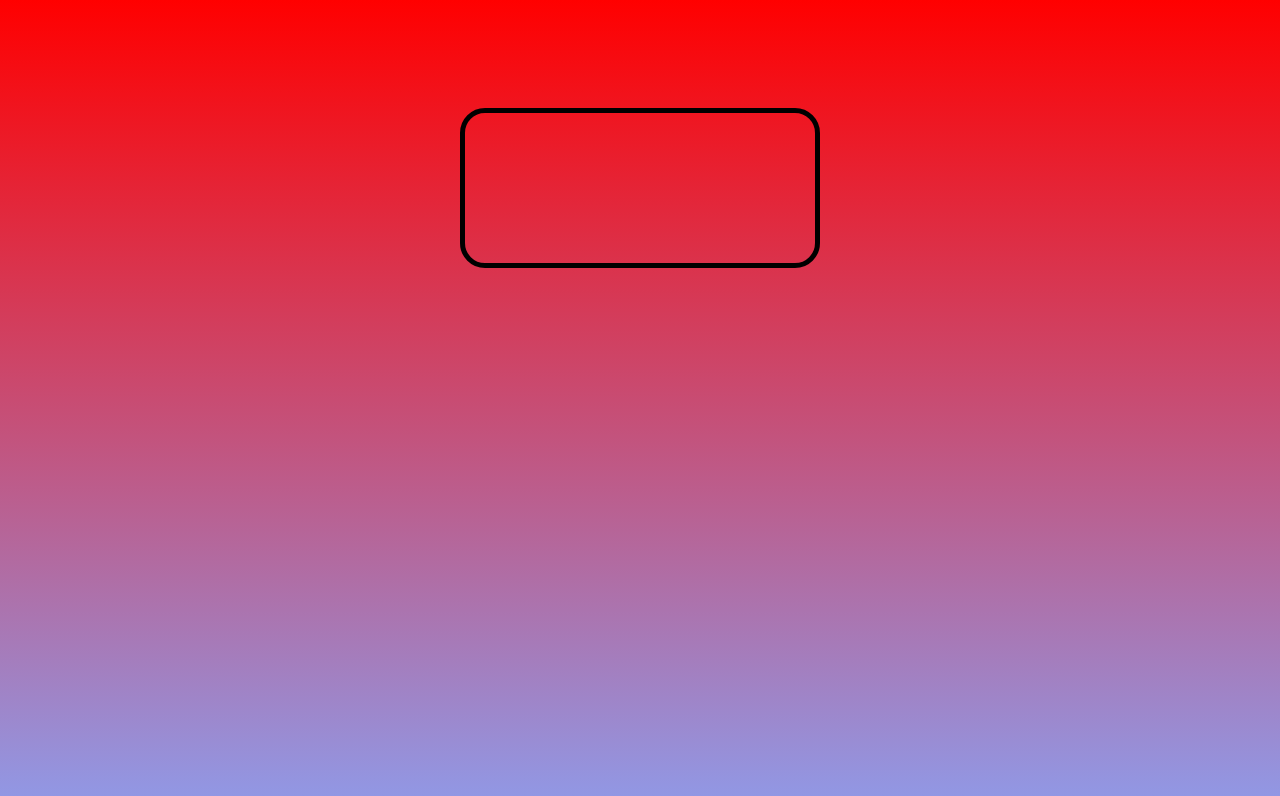
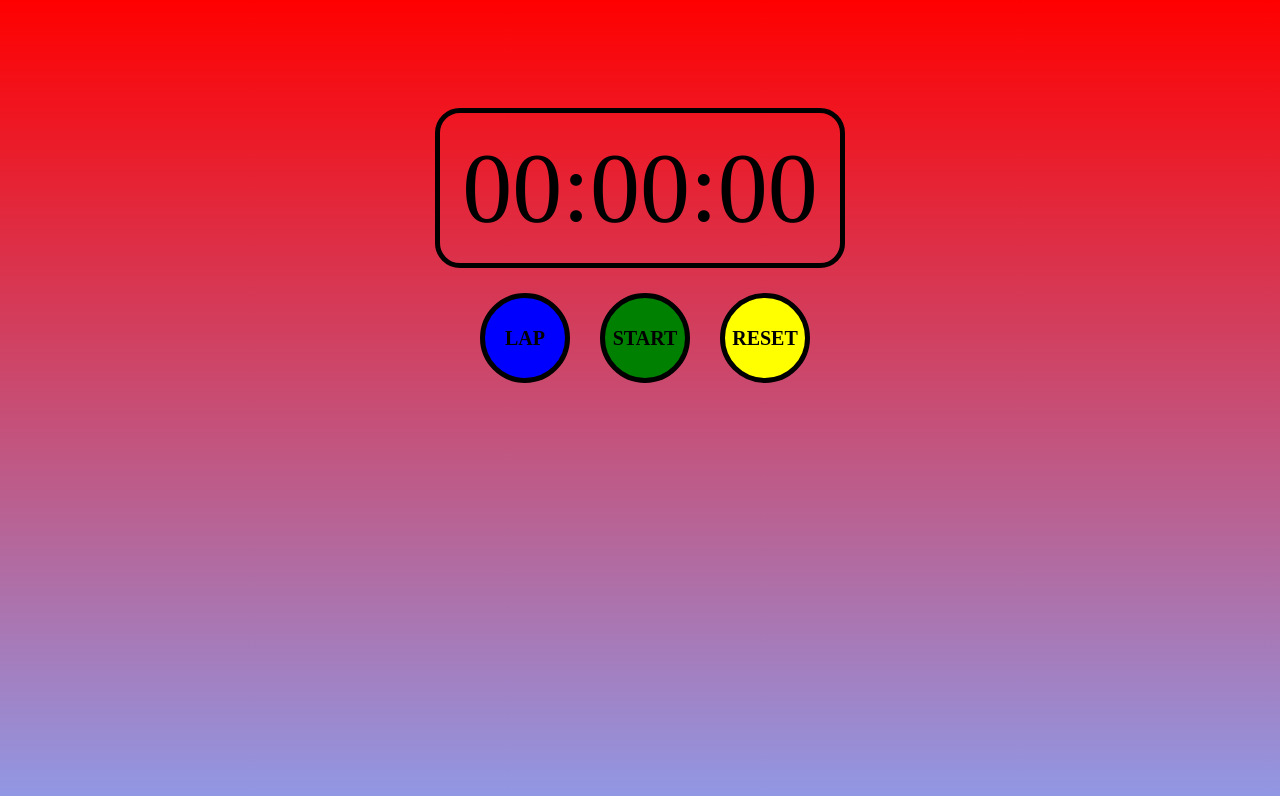
Before and after one commit to shaikwasef/stop_watch, a plain HTML site: page index.html in a window 1280 px wide. Drawn offline with Linux system fonts and the light colour scheme.

Commit message:
clock and buttons added along with start

```diff
--- a/css/style.css
+++ b/css/style.css
@@ -6,17 +6,70 @@ body{
 	top : 100px;
 	margin : auto;
 	height : 150px;
-	width : 350px;
+	width : 400px;
 	border : 5px solid black;
 	border-radius : 25px;
 	font-size : 50px;
 }
-#hour{
+#timer{
+	font-size : 100px;
 	position : absolute;
-	top : 10px;
-	left : 10px;
-	font-size : 100px;
+	height : 150px;
+	width : 400px;
+	text-align : center;
+	line-height: 150px;
 }
-#dot_1{
-	display: inline ;
+#start{
+	position : absolute;
+	top : 180px;
+	left : 160px;
+	background-color : green;
+	height : 80px;
+	width : 80px;
+	border-radius : 50%;
+	font-size : 20px;
+	text-align :center;
+	line-height: 80px;
+	font-weight: bold;
+	border : 5px solid black;
+	cursor : pointer;
 }
+#start:hover {
+	box-shadow: 5px 5px 5px black;
+}
+#lap{
+	position : absolute;
+	top : 180px;
+	left : 40px;
+	background-color : blue;
+	height : 80px;
+	width :80px;
+	border-radius : 50%;
+	text-align :center;
+	line-height: 80px;
+	font-size : 20px;
+	font-weight: bold;
+	border : 5px solid black;
+	cursor : pointer;
+}
+#lap:hover {
+	box-shadow: 5px 5px 5px black;
+}
+#reset{
+	position : absolute;
+	top : 180px;
+	left : 280px;
+	background-color : yellow;
+	height : 80px;
+	width :80px;
+	border-radius : 50%;
+	text-align :center;
+	line-height: 80px;
+	font-size : 20px;
+	font-weight: bold;
+	border : 5px solid black;
+	cursor : pointer;
+}
+#reset:hover {
+	box-shadow: 5px 5px 5px black;
+}
--- a/index.html
+++ b/index.html
@@ -3,6 +3,10 @@
 </head>
 <body>
 	<div class="timer_box">
-		<div id="root"></div>
+		<div id="timer" ></div>
+		<div id = "start"></div>
+		<div id = "lap"></div>
+		<div id = "reset"></div>
 	</div>
+	<script src = "js/script.js"></script>
 </body>
--- a/js/script.js
+++ b/js/script.js
@@ -0,0 +1,78 @@
+// Declare targets for each element
+var timer = document.getElementById("timer");
+var start = document.getElementById("start");
+var lap = document.getElementById("lap");
+var reset = document.getElementById("reset");
+
+//Set inital counters for time
+var seconds = 0 ;
+var minutes = 0;
+var hours = 0 ;
+
+//text to display in each block
+start.innerHTML = "START";
+lap.innerHTML = "LAP";
+reset.innerHTML = "RESET";
+
+//inital timer display
+timer.innerHTML = "00:00:00";
+
+//event listener for start button - triggers clock with stopper function
+start.addEventListener("click",stopper);
+//reset.addEventListener("click",resetter);
+
+
+//state of the start button after clicking start
+function start_state(){
+	start.innerHTML = "START";
+	start.style.backgroundColor = "green";
+}
+
+//count clicks on start button
+var start_click = 0;
+function stopper(){
+	start_click += 1;
+	if (start_click%2 == 1){
+		start_state();
+	}
+}
+
+
+
+function stop_timer(){
+	var seconds_display , hours_display , minutes_display , time;
+
+	if (reset_click == true){
+		seconds = 0;
+		minutes = 0;
+		hours = 0;
+		reset_click = false;
+		click +=1 ;
+	}
+
+	seconds += 1 ;
+
+	if(seconds%60 == 0){
+		minutes +=1 ;
+		seconds = 0;
+	}
+
+	if(minutes%60==0 && seconds%60 == 0){
+		hours += 1;
+		minutes = 0;
+		hours += 1;
+	}
+
+	seconds_display = "0"+ seconds.toString();
+	seconds_display = seconds_display.slice(-2);
+
+	minutes_display = "0"+ minutes.toString();
+	minutes_display = minutes_display.slice(-2);
+
+	hours_display = "0"+ hours.toString();
+	hours_display = hours_display.slice(-2);
+
+	time = hours_display + ":" + minutes_display +":"+ seconds_display ;
+
+	timer.innerHTML = time;
+}
```
Also changed, not shown: 1 other file.
